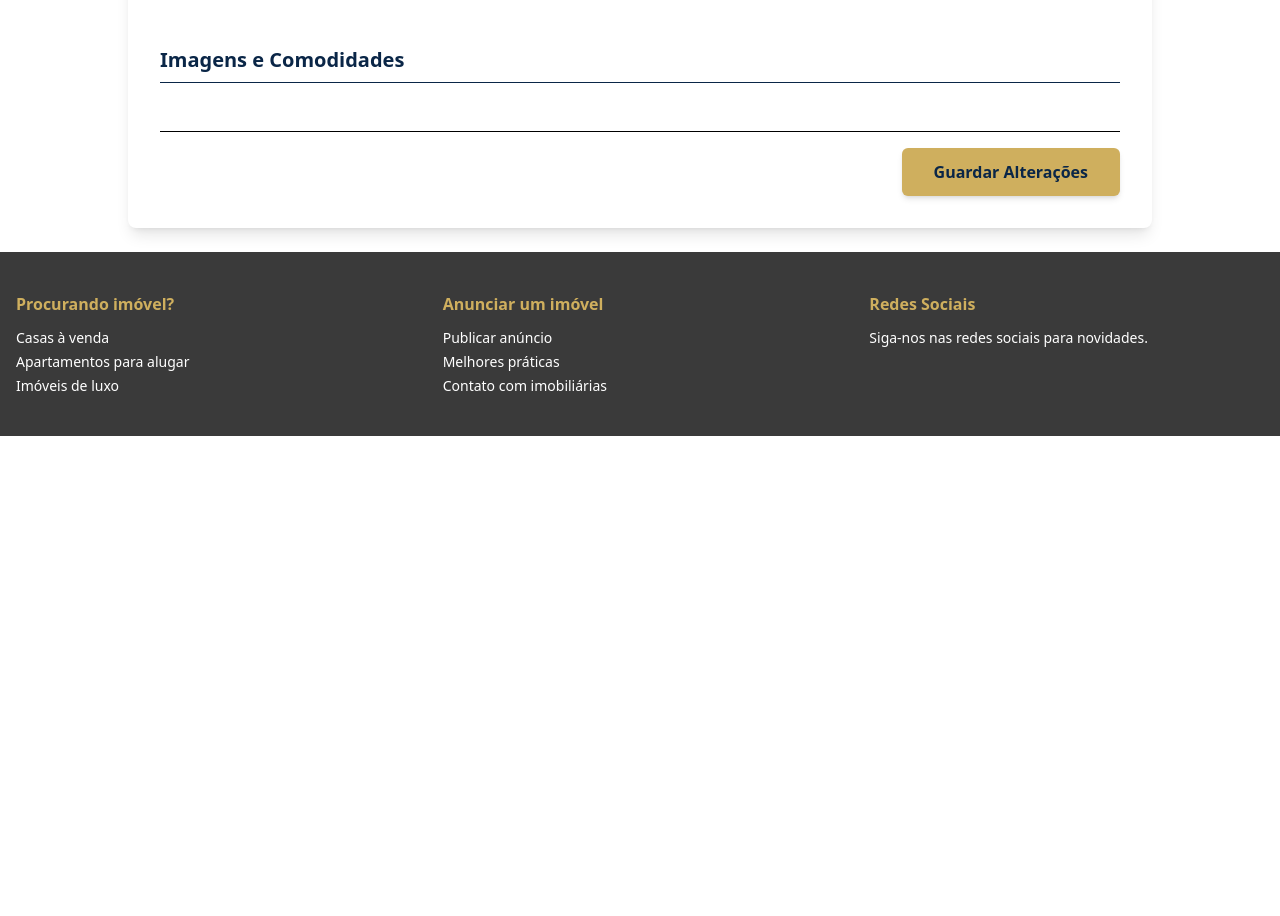
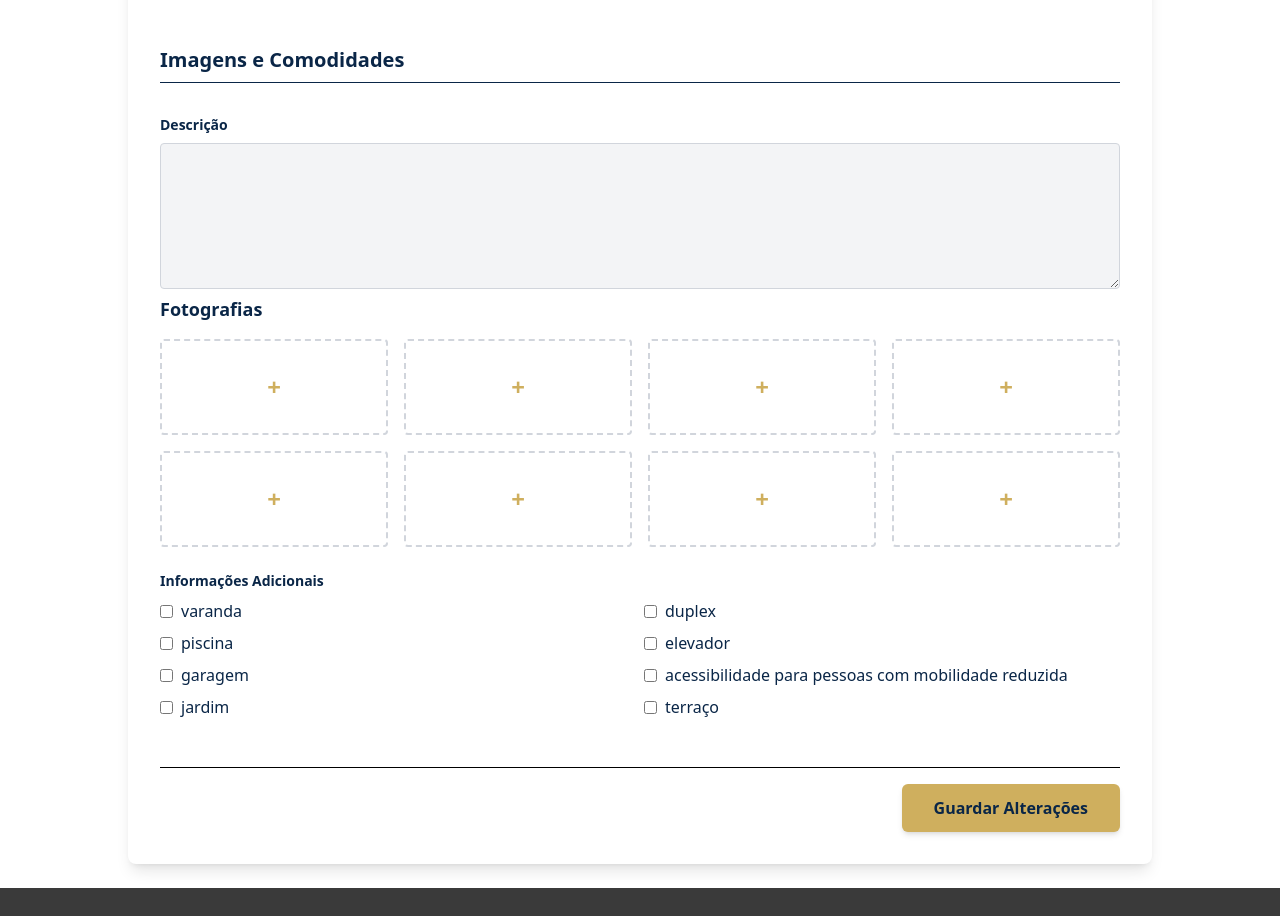
Before and after one commit to DEISI-ULHT-TFC-2024-25/TFC-DEISI2043-IMOinvestor_Frontend, a React (Vite) app in the folder imoinvestidor/: page /edit-property/1 in a window 1280 px wide. Shown: the part 1150-2066 px from the top of the page. Before the commit the page ends 1586 px from the top, so only its background shows below. Built offline with nearby package versions, Linux system fonts and the light colour scheme.

Commit message:
Adjusted step 3

```diff
--- a/imoinvestidor/src/components/PropertyForm.jsx
+++ b/imoinvestidor/src/components/PropertyForm.jsx
@@ -112,8 +112,10 @@ export default function PropertyForm({ onSubmit, submitLabel }) {
           <PriceRangeSlider priceRange={priceRange} setPriceRange={setPriceRange} />
         </div>
       )}
+    </div>
+  );
 
-      {step === 2 && (
+  const renderExtrasAndPhotos = () => (
     <>
       <TextAreaField
         label="Descrição"
@@ -126,22 +128,25 @@ export default function PropertyForm({ onSubmit, submitLabel }) {
         <h4 className="text-lg font-semibold text-[#0A2647] mb-4">Fotografias</h4>
         <div className="grid grid-cols-2 md:grid-cols-4 gap-4">
           {[...Array(8)].map((_, i) => (
-                <div key={i} className="border-2 border-dashed border-gray-300 rounded flex items-center justify-center h-24 cursor-pointer hover:border-[#CFAF5E]">
+            <div
+              key={i}
+              className="border-2 border-dashed border-gray-300 rounded flex items-center justify-center h-24 cursor-pointer hover:border-[#CFAF5E]"
+            >
               <span className="text-[#CFAF5E] text-2xl font-bold">+</span>
             </div>
           ))}
         </div>
       </div>
 
+      <div className="mt-6">
         <CheckboxGroup
           label="Informações Adicionais"
           options={extraInfos}
           selectedOptions={Object.keys(formData).filter(key => formData[key])}
           onChange={handleCheckboxChange}
         />
+      </div>
     </>
-      )}
-    </div>
   );
 
   const isLastStep = step === steps.length - 1;
@@ -161,6 +166,7 @@ export default function PropertyForm({ onSubmit, submitLabel }) {
             <div key={idx}>
               <h3 className="text-xl font-semibold text-[#0A2647] mb-4 border-b pb-2">{stepData.title}</h3>
               {renderFields(stepData)}
+              {idx === 2 && renderExtrasAndPhotos()}
             </div>
           ))}
           <div className="flex justify-end mt-8 pt-4 border-t">
@@ -175,6 +181,7 @@ export default function PropertyForm({ onSubmit, submitLabel }) {
       ) : (
         <>
           {renderFields(steps[step])}
+          {step === 2 && renderExtrasAndPhotos()}
           <div className="flex justify-between mt-8">
             {step > 0 ? (
               <button
```
Lines whose indentation alone changed are shown as unchanged.
